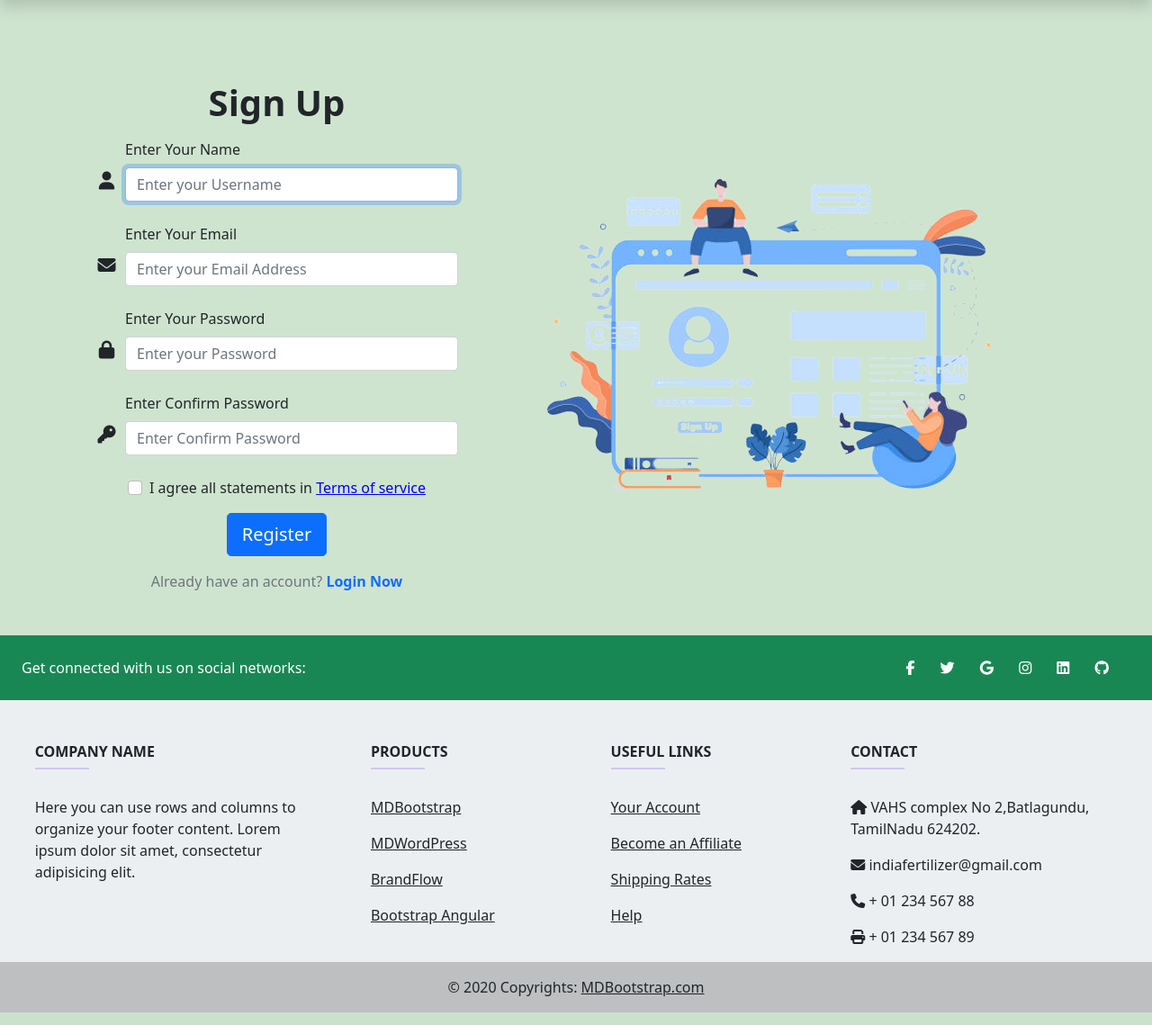
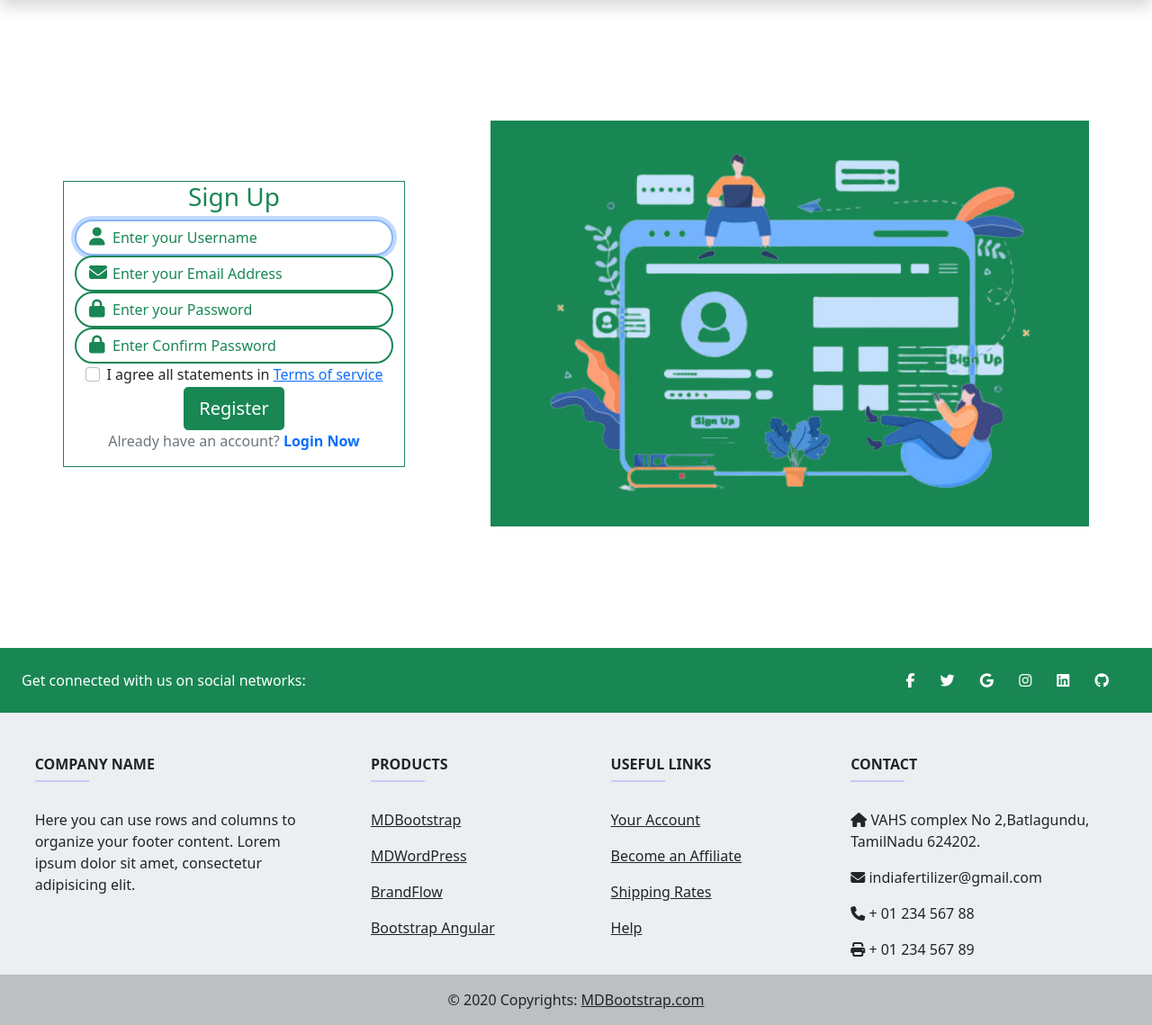
Before and after one commit to vicky-05/indianFertilizer, a Django app: page /auth/register in a window 1280 px wide. Shown: the part 63-1202 px from the top of the page at 90% size. Run offline with Django 4.2, Linux system fonts and the light colour scheme; some libraries are stand-ins or nearby versions.

Commit message:
update : register.html

```diff
--- a/static/css/category.css
+++ b/static/css/category.css
@@ -3,10 +3,10 @@
         margin: 0;
         padding: 0
     }
-
+/*
     body {
         background-color: #eceff1;
-    }
+    } */
 
 
     .text {
--- a/static/css/collection_product.css
+++ b/static/css/collection_product.css
@@ -2,10 +2,10 @@
     --label-index: #960796;
 
 }
-
+/*
 body {
     background-color: #eee
-}
+} */
 
 
 
--- a/templates/authendicate/register.html
+++ b/templates/authendicate/register.html
@@ -3,122 +3,111 @@
 
 {% block content %}
 <style>
-  .link-button {
-    background: none;
-    border: none;
-    color: blue;
-    text-decoration: underline;
-    cursor: pointer;
-    padding: 0;
-    font-size: inherit;
-  }
-
-  .link-button:hover {
-    color: darkblue;
+  .section{
+    height: 90vh;
+    display: flex;
+    justify-content: space-between;
+    align-items: center;
   }
 </style>
 <section>
-  <div class="container">
-    <div class="row d-flex justify-content-center align-items-center" style="margin-top: 90px;">
-      <div class="col-lg-12 col-xl-12">
-        <div class="row justify-content-center">
-          <div class="col-md-10 col-lg-6 col-xl-5 order-2 order-lg-1">
-
-            <p class="text-center h1 fw-bold mb-3 mx-1 mx-md-4 ">Sign Up</p>
+  <div class="container-fluid container-lg">
+    <div class="row section">
       {% include 'inc/message.html' %}
-            <form class="mx-1 mx-md-4" method="POST" action="#">
+      <form class=" offset-md-1 offset-lg-0 col-sm-8 col-md-4" method="POST" action="#">
+        <h3 class="text-center" style="color: var(--bs-green);">Sign Up</h3>
 
         {% csrf_token %}
 
-              <div class="d-flex flex-row align-items-center mb-4">
-                <i class="fas fa-user fa-lg me-2 mt-4 fa-fw"></i>
-                <div class="form-outline flex-fill mb-0">
-                  <div>
-                    <label class="form-label" for="form3Example1c">Enter Your Name</label>
-                  </div>
-                  <!-- <input type="text" id="form3Example1c" class="form-control" /> -->
+        <style>
+          form {
+            display: flex;
+            flex-direction: column;
+            justify-content: space-evenly;
+            border: 1px solid var(--bs-green);
+          }
+
+          .form-control {
+            padding-left: 40px;
+            border: 2px solid var(--bs-green);
+            border-radius: 50px;
+          }
+
+          .form-control::placeholder {
+            color: var(--bs-green);
+          }
+
+          .input-field {
+            position: relative;
+          }
+
+          .input-field>i {
+            position: absolute;
+            top: 18px;
+            left: 16px;
+            /* color: rgb(150, 140, 140); */
+            color: var(--bs-green);
+          }
+
+          .errorlist>li::marker {
+            display: none;
+          }
+        </style>
+
+        <div class="input-field">
+          <i class="fas fa-user fa-lg"></i>
           {{ form.username }}
           {% if form.username.errors %}
           <label class="text-danger">{{ form.username.errors }}</label>
           {% endif %}
         </div>
-              </div>
 
-              <div class="d-flex flex-row align-items-center mb-4">
-                <i class="fas fa-envelope fa-lg me-2 fa-fw mt-4"></i>
-                <div class="form-outline flex-fill mb-0">
-                  <div>
-                    <label class="form-label" for="form3Example3c">Enter Your Email</label>
-                  </div>
-                  <!-- <input type="email" id="form3Example3c" class="form-control" /> -->
+        <div class="input-field">
+          <i class="fas fa-envelope fa-lg"></i>
           {{ form.email }}
           {% if form.email.errors %}
           <label class="text-danger">{{ form.email.errors }}</label>
           {% endif %}
         </div>
-              </div>
 
-              <div class="d-flex flex-row align-items-center mb-4">
-                <i class="fas fa-lock fa-lg me-2 fa-fw mt-4"></i>
-                <div class="form-outline flex-fill mb-0">
-                  <!-- <input type="password" id="form3Example4c" class="form-control" /> -->
-                  <div>
-                    <label class="form-label" for="form3Example4c">Enter Your Password</label>
-                  </div>
+        <div class="input-field">
+          <i class="fas fa-lock fa-lg"></i>
           {{ form.password1 }}
           {% if form.password1.errors %}
           <label class="text-danger">{{ form.password1.errors }}</label>
           {% endif %}
         </div>
+
+        <div class="input-field">
+          <i class="fas fa-lock fa-lg"></i>
+          {{ form.password2 }}
+          {% if form.password2.errors %}
+          <label class="text-danger list-none">{{ form.password2.errors }}</label>
+          {% endif %}
         </div>
 
-              <div class="d-flex flex-row align-items-center mb-4">
-                <i class="fas fa-key fa-lg me-2 fa-fw mt-4"></i>
-                <div class="form-outline flex-fill mb-0">
-                  <!-- <input type="password" id="form3Example4cd" class="form-control" /> -->
-                  <div>
-                    <label class="form-label" for="form3Example4cd">Enter Confirm Password</label>
+        <div class="form-check d-flex justify-content-center">
+          <input class="form-check-input me-2" type="checkbox" value="" id="termsCheckbox" />
+          <label class="form-check-label" for="termsCheckbox">
+            I agree all statements in <a href="#" data-bs-toggle="modal" data-bs-target="#staticBackdrop">Terms of
+              service</a>
+          </label>
         </div>
-                  {{ form.password2 }}
-                  {% if form.password2.errors %}
-                  <label class="text-danger">{{ form.password2.errors }}</label>
-                  {% endif %}
+
+        <span class="text-center" id="checkbox-error" style="color: red; display: none;">You must Agree to
+          the terms and conditions.</span>
+        <div class="d-flex justify-content-center">
+          <button type="submit" class="btn btn-success btn-lg" id="reg-btn">Register</button>
+        </div>
+        <p class="text-center text-muted text-decoration-none">Already have an account? <a href="#"
+            class="text-decoration-none fw-bold ">Login Now</a></p>
+
+      </form>
+      <img src="{%static 'images/register-new.png' %}" class="bg-success img-fluid d-none d-md-block col-md-7 col-lg-7"
+        alt="Sample image">
     </div>
   </div>
-
-              <div class="form-check d-flex justify-content-center mb-3">
-                <input class="form-check-input me-2" type="checkbox" value="" id="termsCheckbox" />
-                <label id="agree-label" class="form-check-label" for="form2Example3">
-                  I agree all statements in <button type="button" class="link-button" data-bs-toggle="modal"
-                    data-bs-target="#staticBackdrop">Terms of service</button>
-                </label>
-
-              </div>
-
-              <span class="mb-1 text-center" id="checkbox-error" style="color: red; display: none;">You must Agree to
-                the terms and conditions.</span>
-              <div class="d-flex justify-content-center mx-2 mb-3 mb-lg-3">
-                <button type="submit" class="btn btn-primary btn-lg" id="reg-btn">Register</button>
-              </div>
-              <p class="text-center text-muted mb-5 text-decoration-none">Already have an account? <a
-                  href="#" class="text-decoration-none fw-bold ">Login Now</a></p>
-
-            </form>
-
-          </div>
-          <div class="col-md-10 col-lg-7 col-xl-7  mb-5 d-flex align-items-center  order-1 order-lg-2">
-
-            <img src="{%static 'images/register-new.png' %}" class="img-fluid d-none d-md-block mt-lg-0" alt="Sample image"
-              style="margin-top: 45px; border-radius: 15px; ">
-
-          </div>
-        </div>
-
-
-      </div>
-    </div>
-  </div>
-
+</section>
 <!-- Modal -->
 <div class="modal fade" id="staticBackdrop" data-bs-backdrop="static" data-bs-keyboard="false" tabindex="-1"
   aria-labelledby="staticBackdropLabel" aria-hidden="true">
@@ -185,7 +174,7 @@
     </div>
   </div>
 </div>
-</section>
+
 <script>
   document.getElementById('agreeButton').addEventListener('click', function () {
     document.getElementById('termsCheckbox').checked = true;
@@ -196,15 +185,12 @@
   document.getElementById('reg-btn').addEventListener('click', function (event) {
     var checkbox = document.getElementById('termsCheckbox');
     var errorSpan = document.getElementById('checkbox-error');
-    const agreeLabel = document.getElementById('agree-label');
 
     if (!checkbox.checked) {
       event.preventDefault();
       errorSpan.style.display = 'block';
-      agreeLabel.style.color = 'red';
     } else {
       errorSpan.style.display = 'none';
-      agreeLabel.style.color = 'black';
     }
   });
 
--- a/templates/layouts/main.html
+++ b/templates/layouts/main.html
@@ -25,10 +25,11 @@
     *{
       padding: 0;
       margin: 0;
+      box-sizing: border-box;
     }
-    body{
+    /* body{
       background-color:rgb(207, 228, 207);
-    }
+    } */
     ::-webkit-scrollbar{
       display: none;
     }
```
Also changed, not shown: static/images/register page image1.png (added). Lines whose indentation alone changed are shown as unchanged.
